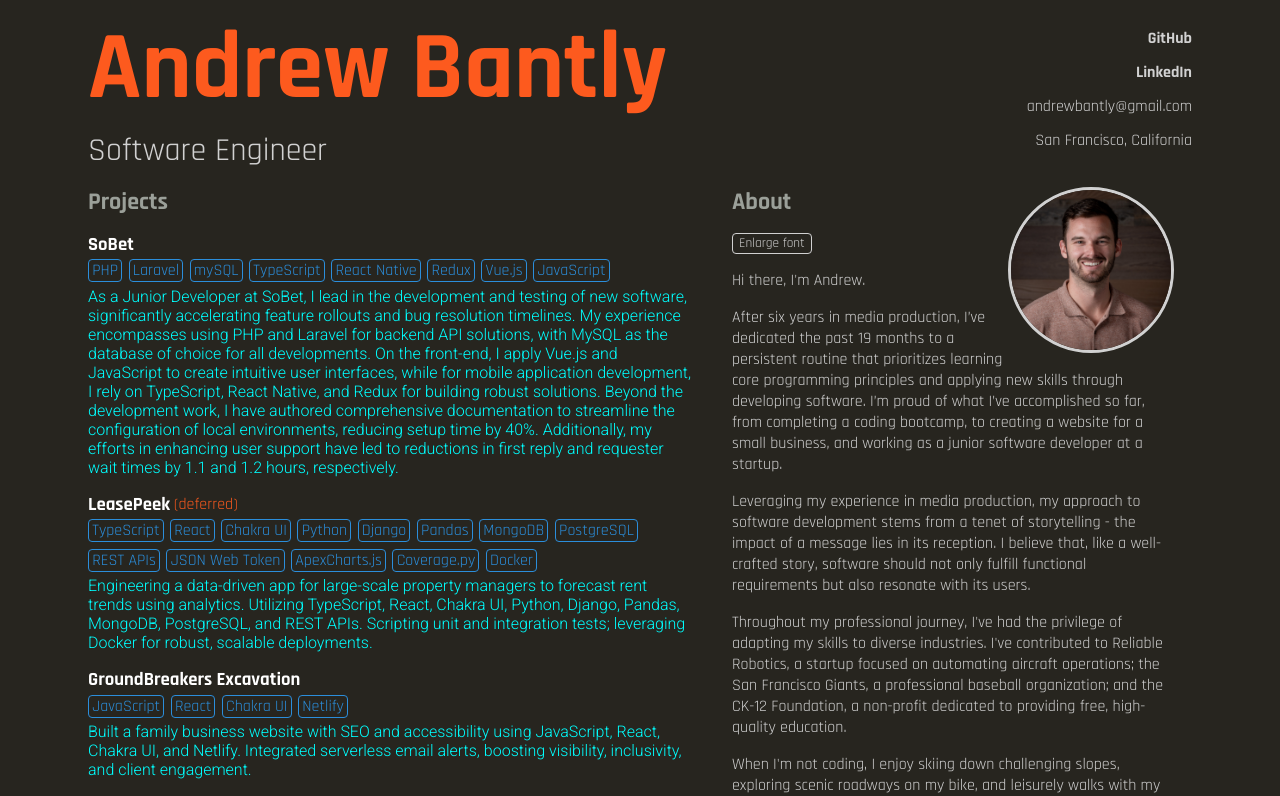
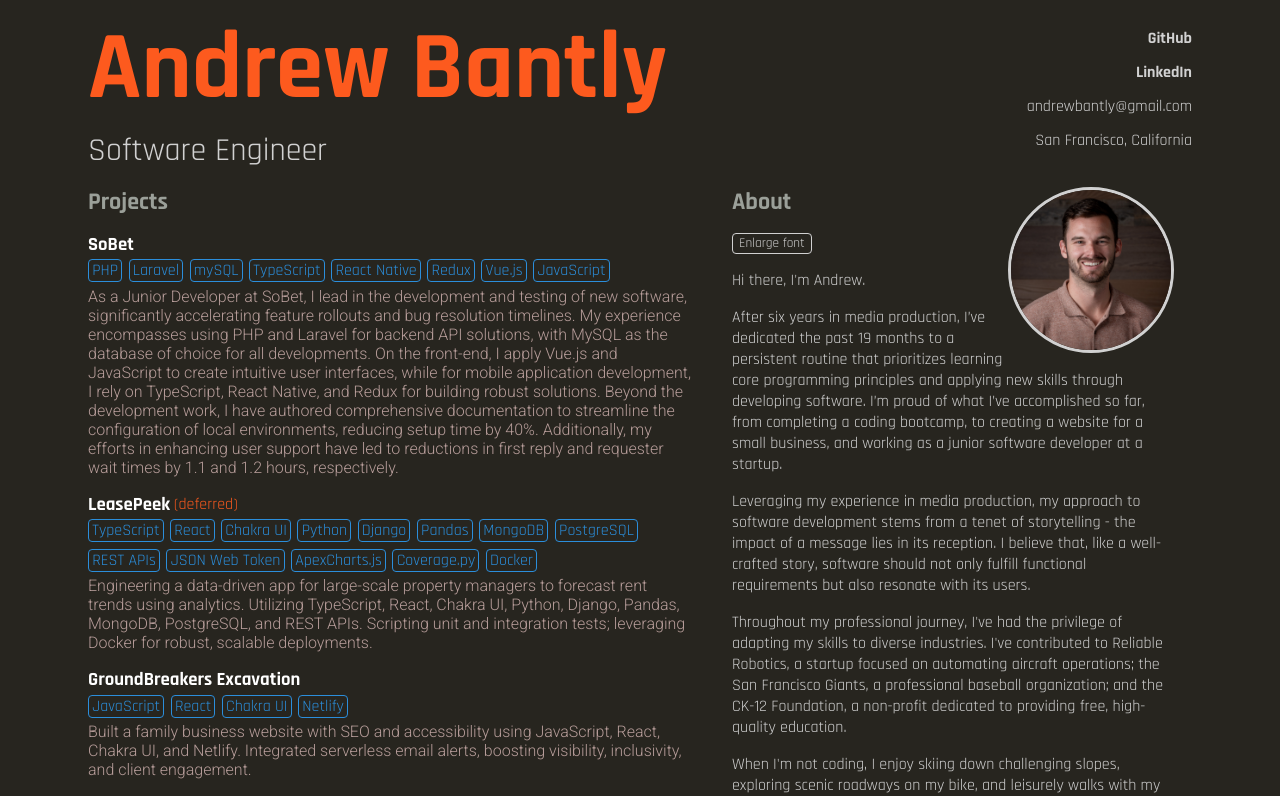
Before and after one commit to andrewbantly/portfolio, a Next.js app: page / in a window 1280 px wide. Shown: the top 796 px of the page. Built offline with nearby package versions, Linux system fonts and the light colour scheme.

Commit message:
font color

```diff
--- a/styles/Projects.module.css
+++ b/styles/Projects.module.css
@@ -42,7 +42,6 @@
     font-family: "Roboto", sans-serif;
     font-weight: 300;
     font-style: normal;
-    color: aqua;
 }
 
 @media screen and (max-width: 662px) {
```
